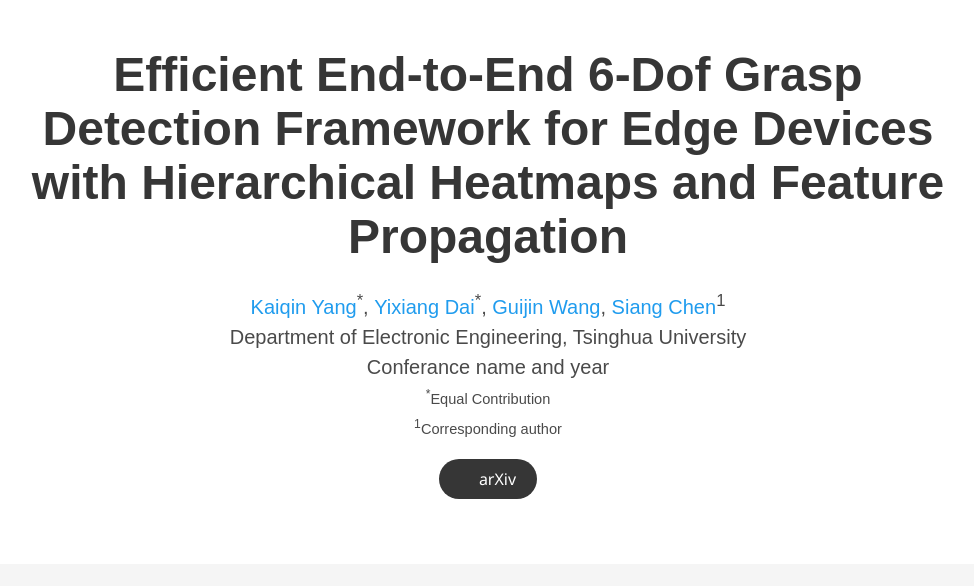
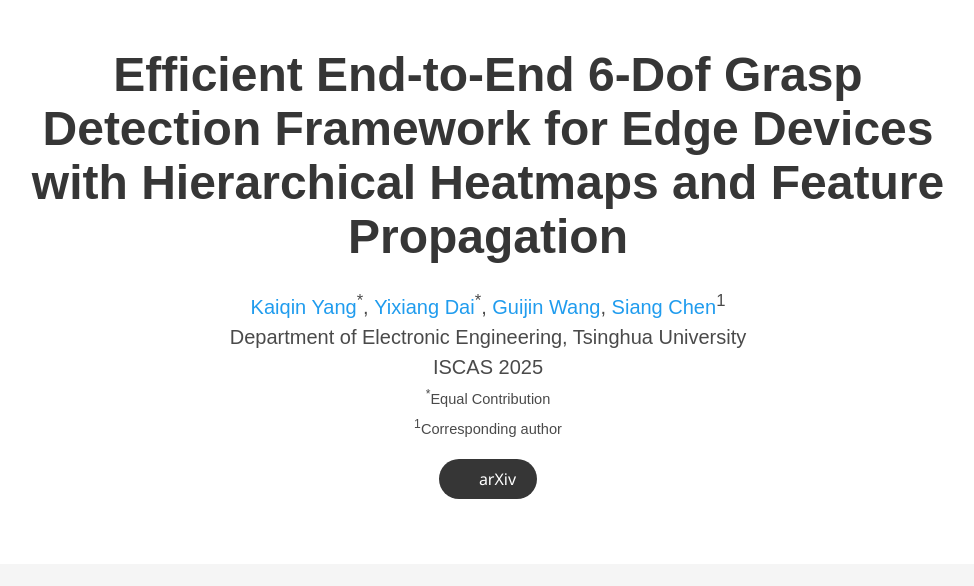
Before and after one commit to kaiqinyang/E3GNet.github.io, a plain HTML site: page index.html in a window 1280 px wide. Shown: the top 586 px of the page, without its empty margins (152-1126 px from the left). Drawn offline with nearby package versions, Linux system fonts and the light colour scheme; some icons are missing; a web font is replaced by a local one.

Commit message:
Update index.html

```diff
--- a/index.html
+++ b/index.html
@@ -66,7 +66,7 @@
                   </div>
 
                   <div class="is-size-5 publication-authors">
-                    <span class="author-block">Department of Electronic Engineering, Tsinghua University<br>Conferance name and year</span>
+                    <span class="author-block">Department of Electronic Engineering, Tsinghua University<br>ISCAS 2025</span>
                     <span class="eql-cntrb"><small><br><sup>*</sup>Equal Contribution</small></span>
                     <span class="eql-cntrb"><small><br><sup>1</sup>Corresponding author</small></span>
                   </div>
```
